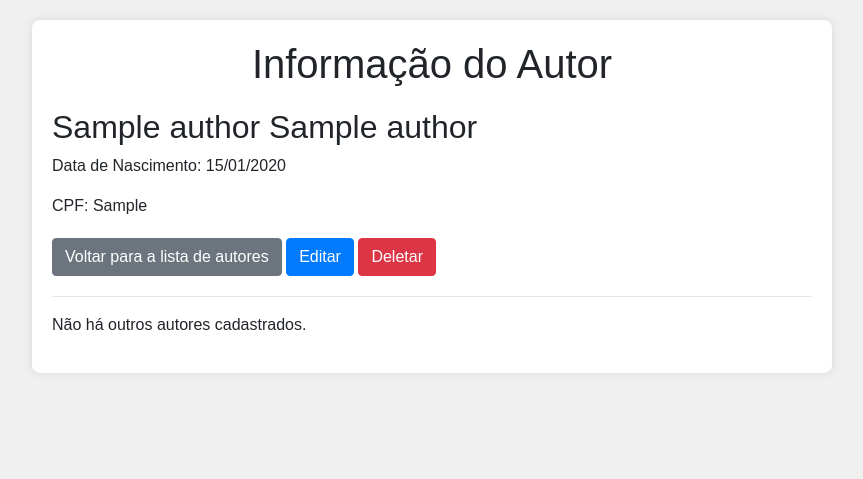
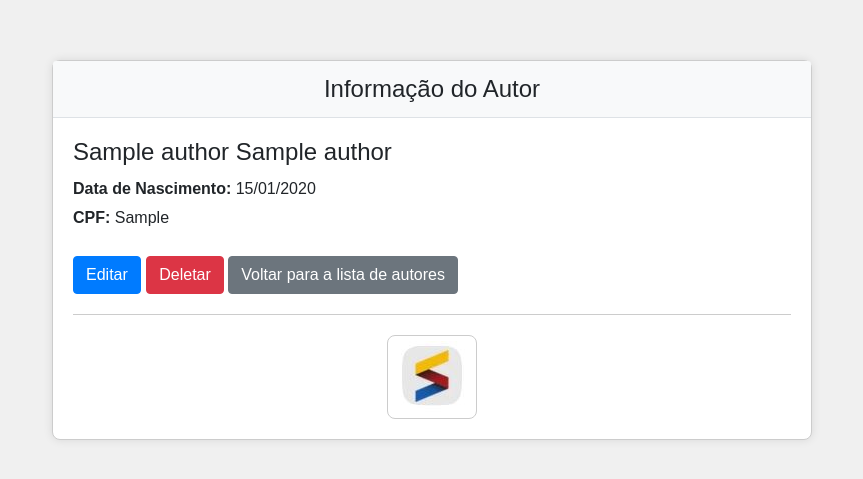
Before and after one commit to lecunha23/EditoraLivro, a Django app: page /author/author/1/ in a window 1280 px wide. Shown: the top 479 px of the page, without its empty margins (208-1071 px from the left). Run offline with Django 5.2, Linux system fonts and the light colour scheme; tables that the repository leaves empty hold one stand-in row (values such as "Sample post"); some libraries are stand-ins or nearby versions.

Commit message:
feat: formatacao lista autor,fornecedor e livros

```diff
--- a/EditoraLivro/settings.py
+++ b/EditoraLivro/settings.py
@@ -118,5 +118,9 @@ USE_TZ = True
 
 STATIC_URL = '/static/'
 
+STATICFILES_DIRS = [
+    os.path.join(BASE_DIR, 'static'),
+]
+
 # Configuração do formato de data
 DATE_FORMAT = 'd/m/Y'
--- a/authors/templates/authors/author_detail.html
+++ b/authors/templates/authors/author_detail.html
@@ -1,4 +1,3 @@
-<!-- templates/authors/author_detail.html -->
 <!DOCTYPE html>
 <html lang="pt-br">
 <head>
@@ -14,56 +13,84 @@
         }
         .container {
             max-width: 800px;
-            margin: 0 auto;
-            background-color: #ffffff;
-            padding: 20px;
+            margin: auto; /* Centraliza o container na página */
+            padding: 20px; /* Espaçamento interno do container */
+        }
+        .card {
+            margin-top: 20px;
+            border: 1px solid #ccc;
             border-radius: 8px;
             box-shadow: 0 0 10px rgba(0, 0, 0, 0.1);
         }
-        h1 {
-            margin-bottom: 20px;
+        .card-header {
+            text-align: center;
+            background-color: #f8f9fa;
+            border-bottom: 1px solid #dee2e6;
+            border-top-left-radius: 8px;
+            border-top-right-radius: 8px;
+            padding: 10px;
+            font-size: 1.5rem;
         }
-        .author-details {
-            margin-bottom: 20px;
+        .card-body {
+            padding: 20px;
         }
-        .author-info {
+        .card-title {
+            font-size: 24px;
             margin-bottom: 10px;
         }
-        .action-links {
+        .card-text {
+            margin-bottom: 5px;
+        }
+        .btn {
+            margin-top: 10px;
+        }
+        .image-preview {
             margin-top: 20px;
+            text-align: center;
+            border-top: 1px solid #ccc;
+            padding-top: 20px;
+        }
+        .image-preview img {
+            max-width: 300px;
+            max-height: 300px;
+            border-radius: 8px;
+            border: 1px solid #ccc;
+            padding: 5px;
+        }
+        .action-links a {
+            margin-right: 1px; /* Ajuste o espaçamento entre os botões aqui */
         }
     </style>
 </head>
 <body>
     <div class="container">
-        <h1 class="text-center">Informação do Autor</h1>
-        <div class="author-details">
-            <div class="author-info">
-                <h2>{{ author.nome }} {{ author.sobrenome }}</h2>
-                <p>Data de Nascimento: {{ author.data_nascimento|date:"d/m/Y" }}</p>
-                <p>CPF: {{ author.cpf }}</p>
+        <div class="card">
+            <div class="card-header">
+                Informação do Autor
             </div>
-            <div class="action-links">
-                <a href="{% url 'author_list' %}" class="btn btn-secondary">Voltar para a lista de autores</a>
-                <a href="{% url 'author_update' author.pk %}" class="btn btn-primary">Editar</a>
-                <a href="{% url 'author_delete' author.pk %}" class="btn btn-danger">Deletar</a>
+            <div class="card-body">
+                <h5 class="card-title">{{ author.nome }} {{ author.sobrenome }}</h5>
+                <p class="card-text"><strong>Data de Nascimento:</strong> {{ author.data_nascimento|date:"d/m/Y" }}</p>
+                <p class="card-text"><strong>CPF:</strong> {{ author.cpf }}</p>
+
+                <div class="mt-3 action-links">
+                    <a href="{% url 'author_update' author.pk %}" class="btn btn-primary">Editar</a>
+                    <form action="{% url 'author_delete' author.pk %}" method="post" style="display: inline-block;">
+                        {% csrf_token %}
+                        <button type="submit" class="btn btn-danger">Deletar</button>
+                    </form>
+                    <a href="{% url 'author_list' %}" class="btn btn-secondary">Voltar para a lista de autores</a>
+                </div>
+
+                <div class="image-preview">
+                    {% if author.imagem %}
+                        <img src="{{ author.imagem.url }}" alt="{{ author.nome }}">
+                    {% else %}
+                        <img src="/static/imagens/DesenvolvendoMe.JPG" alt="Imagem de Exemplo">
+                    {% endif %}
+                </div>
             </div>
         </div>
-        <hr>
-        <!-- Verificação de autores disponíveis -->
-        {% if authors %}
-            {% for autor in authors %}
-                <div class="author-info">
-                    <p>{{ autor.nome }} {{ autor.sobrenome }}</p>
-                    <p>
-                        <a href="{% url 'author_update' autor.pk %}" class="btn btn-primary">Editar</a>
-                        <a href="{% url 'author_delete' autor.pk %}" class="btn btn-sm btn-danger">Deletar</a>
-                    </p>
-                </div>
-            {% endfor %}
-        {% else %}
-            <p>Não há outros autores cadastrados.</p>
-        {% endif %}
     </div>
 
     <script src="https://code.jquery.com/jquery-3.5.1.slim.min.js"></script>
```
Also changed, not shown: books/templates/books/livro_detail.html (+62 -45 lines), fornecedores/templates/fornecedores/detalhe_fornecedor.html (+47 -3 lines), static/imagens/DesenvolvendoMe.JPG (added).
